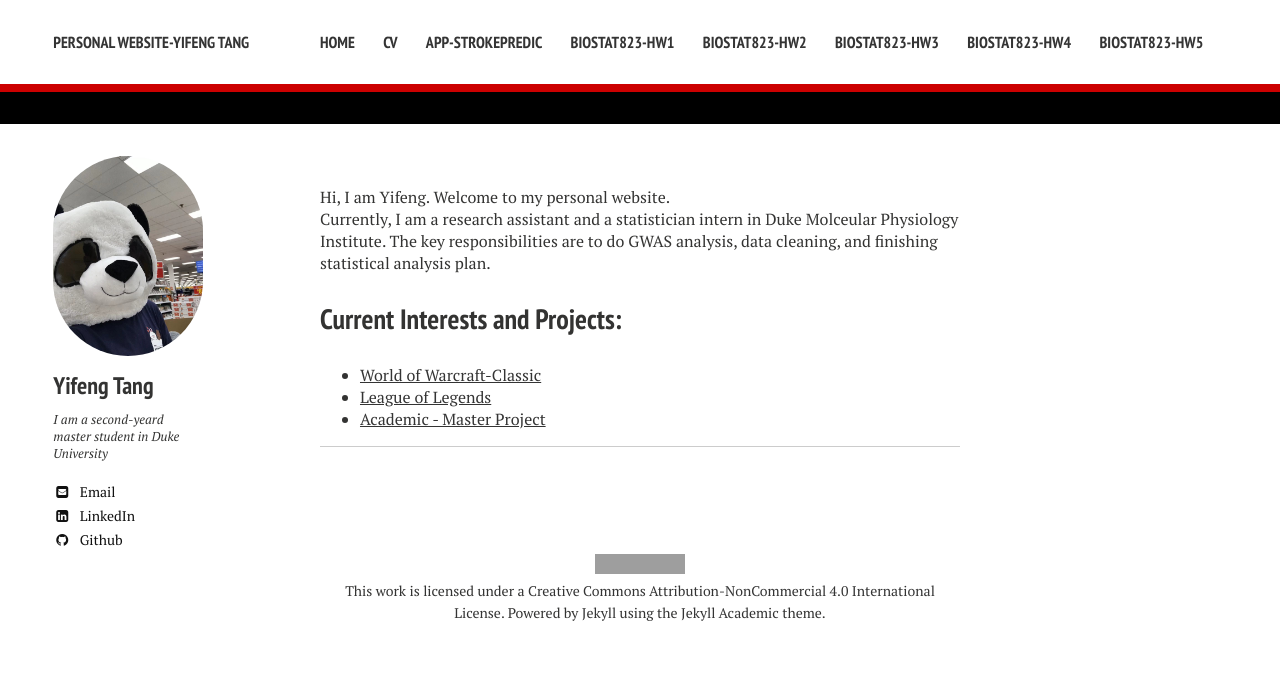
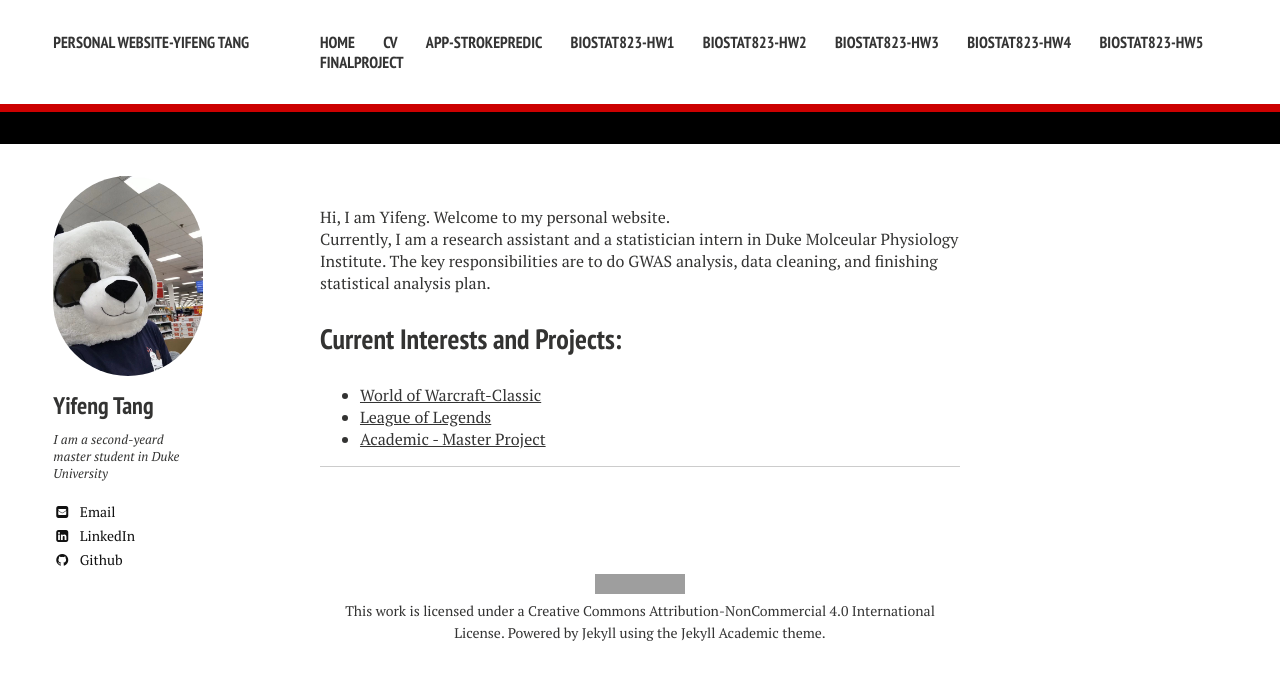
Before and after one commit to Yifeng-T/Yifeng-T.github.io, a Jekyll site: the page built from index.md, in a window 1280 px wide. Shown: the top 680 px of the page. Built offline with Jekyll 4.4.1, drawn with Linux system fonts in a browser that asks for light colours; nearby versions of some CDN libraries; grey boxes are pictures that could not be loaded.

Commit message:
Update navigation.yml

```diff
--- a/_data/navigation.yml
+++ b/_data/navigation.yml
@@ -22,3 +22,6 @@
 
 - title: Biostat823-HW5
   url: /HW5/
+
+- title: FinalProject
+  url: /FinalProject/
```
